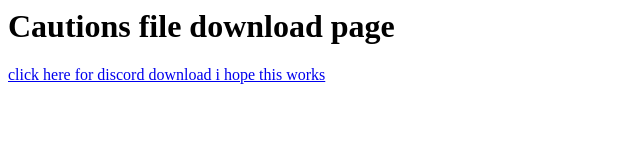
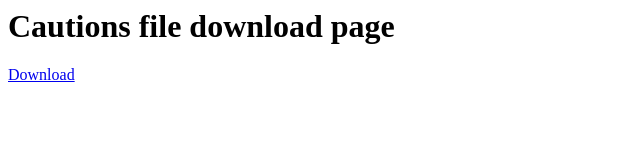
Before and after one commit to tatata4822/cautionsthingy, a plain HTML site: page index.html in a window 1280 px wide. Shown: the whole page, without its empty margins (0-640 px from the left). Drawn offline with Linux system fonts and the light colour scheme.

Commit message:
Update index.html

```diff
--- a/index.html
+++ b/index.html
@@ -1,2 +1,2 @@
 <h1>Cautions file download page</h1>
-<a href="https://media.discordapp.net/attachments/474721949134618625/550866927380201502/ascii_scaryman.png?width=654&height=413" download>click here for discord download i hope this works</a>
+<a href="https://anzn.tk/filehere" download>Download</a>
```
